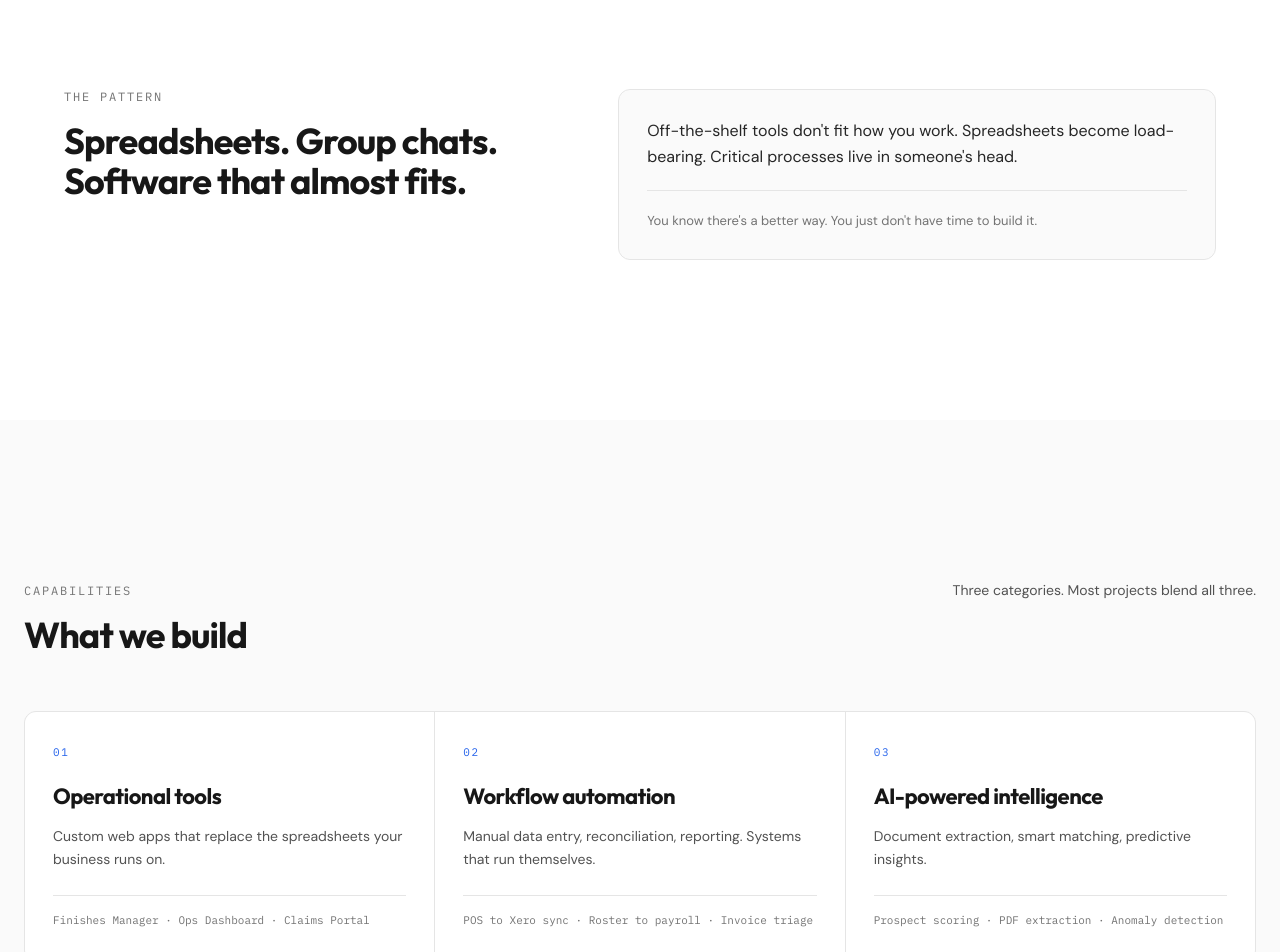
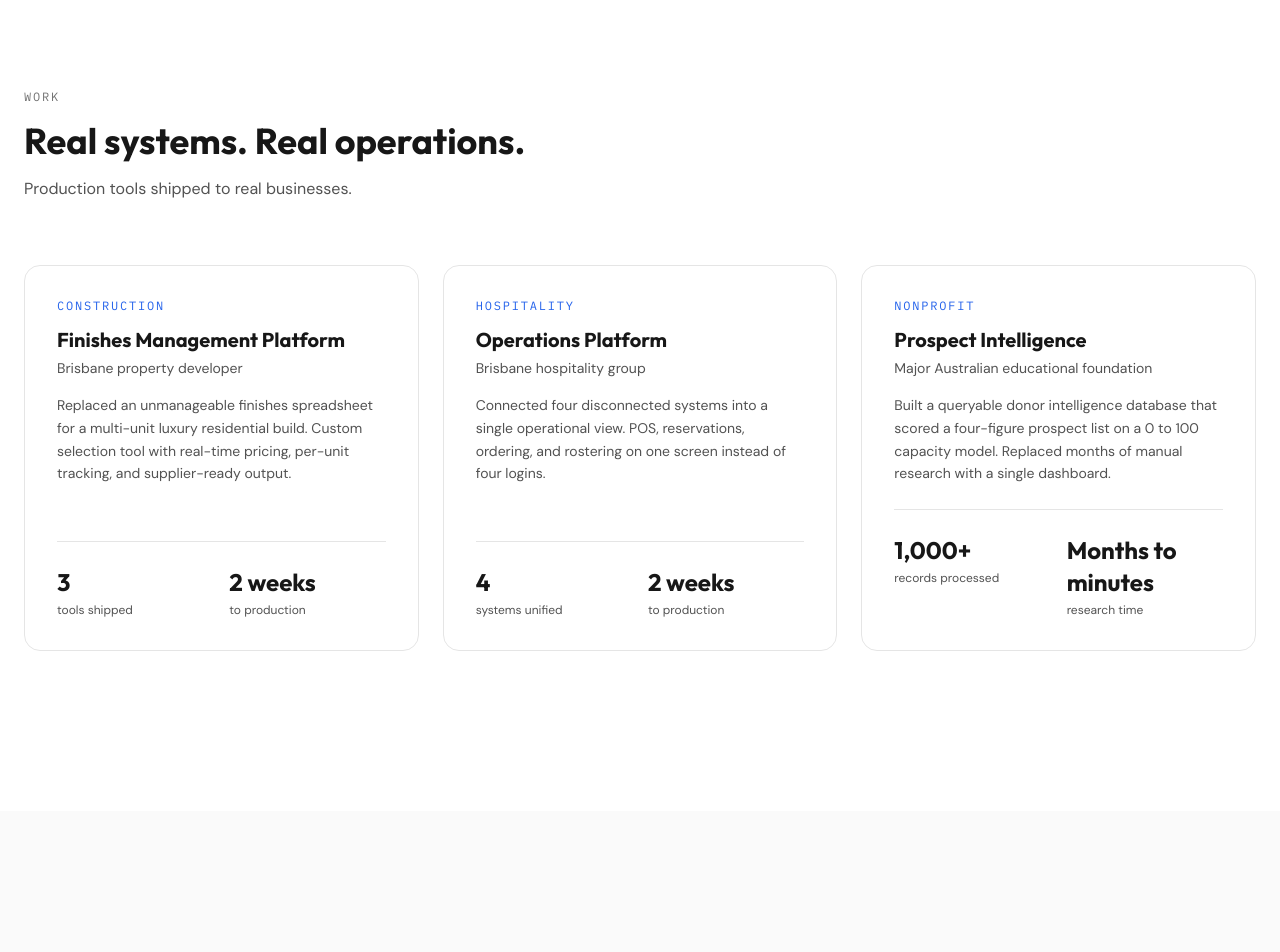
Before and after one commit to openland17/aiwebsite, a Next.js app: page / in a window 1280 px wide. Shown: the part 860-1812 px from the top of the page. Built offline with nearby package versions, Linux system fonts and the light colour scheme.

Commit message:
Remove Problem, CustomSolutions, HowWeWork sections

```diff
--- a/app/page.tsx
+++ b/app/page.tsx
@@ -1,10 +1,7 @@
 import { Navbar } from "@/components/sections/Navbar";
 import { Hero } from "@/components/sections/Hero";
-import { Problem } from "@/components/sections/Problem";
-import { CustomSolutions } from "@/components/sections/CustomSolutions";
 import { CaseStudies } from "@/components/sections/CaseStudies";
 import { Testimonial } from "@/components/sections/Testimonial";
-import { HowWeWork } from "@/components/sections/HowWeWork";
 import { Contact } from "@/components/sections/Contact";
 import { Footer } from "@/components/sections/Footer";
 
@@ -14,11 +11,8 @@ export default function Home() {
       <Navbar />
       <main>
         <Hero />
-        <Problem />
-        <CustomSolutions />
         <CaseStudies />
         <Testimonial />
-        <HowWeWork />
         <Contact />
       </main>
       <Footer />
--- a/components/sections/CustomSolutions.tsx
+++ /dev/null
@@ -1,75 +0,0 @@
-"use client";
-
-import { BlurFade } from "@/components/magicui/blur-fade";
-
-const CARDS = [
-  {
-    tag: "01",
-    title: "Operational tools",
-    description:
-      "Custom web apps that replace the spreadsheets your business runs on.",
-    examples: "Finishes Manager · Ops Dashboard · Claims Portal",
-  },
-  {
-    tag: "02",
-    title: "Workflow automation",
-    description:
-      "Manual data entry, reconciliation, reporting. Systems that run themselves.",
-    examples: "POS to Xero sync · Roster to payroll · Invoice triage",
-  },
-  {
-    tag: "03",
-    title: "AI-powered intelligence",
-    description:
-      "Document extraction, smart matching, predictive insights.",
-    examples: "Prospect scoring · PDF extraction · Anomaly detection",
-  },
-] as const;
-
-export function CustomSolutions() {
-  return (
-    <section
-      id="what-we-build"
-      className="bg-neutral-50 px-6 py-24 md:py-32 lg:py-40"
-    >
-      <div className="mx-auto max-w-7xl">
-        <BlurFade inView inViewMargin="-100px">
-          <div className="flex flex-wrap items-baseline justify-between gap-8">
-            <div>
-              <p className="font-mono text-xs uppercase tracking-[0.15em] text-neutral-500">
-                Capabilities
-              </p>
-              <h2 className="mt-4 font-heading text-3xl font-bold tracking-tight text-neutral-900 sm:text-4xl">
-                What we build
-              </h2>
-            </div>
-            <p className="max-w-md text-sm text-neutral-600">
-              Three categories. Most projects blend all three.
-            </p>
-          </div>
-        </BlurFade>
-
-        <div className="mt-14 grid grid-cols-1 gap-px overflow-hidden rounded-xl border border-neutral-200 bg-neutral-200 sm:grid-cols-2 lg:grid-cols-3">
-          {CARDS.map((card, i) => (
-            <BlurFade key={card.title} inView delay={i * 0.1} inViewMargin="-50px">
-              <div className="flex h-full flex-col bg-white px-7 py-8">
-                <div className="font-mono text-[11px] tracking-[0.15em] text-accent">
-                  {card.tag}
-                </div>
-                <h3 className="mt-5 font-heading text-[22px] font-bold tracking-tight text-neutral-900">
-                  {card.title}
-                </h3>
-                <p className="mt-3 flex-1 text-sm leading-relaxed text-neutral-600">
-                  {card.description}
-                </p>
-                <div className="mt-6 border-t border-neutral-200 pt-4 font-mono text-[11px] leading-relaxed text-neutral-500">
-                  {card.examples}
-                </div>
-              </div>
-            </BlurFade>
-          ))}
-        </div>
-      </div>
-    </section>
-  );
-}
--- a/components/sections/HowWeWork.tsx
+++ /dev/null
@@ -1,79 +0,0 @@
-"use client";
-
-import { Search, PenTool, Code, LifeBuoy } from "lucide-react";
-import { BlurFade } from "@/components/magicui/blur-fade";
-
-const STEPS = [
-  {
-    step: 1,
-    icon: Search,
-    title: "Discovery",
-    description:
-      "We sit down with you and learn how your business actually runs. The real workflows, not the org chart.",
-  },
-  {
-    step: 2,
-    icon: PenTool,
-    title: "Design",
-    description:
-      "We map exactly what we're building before any code is written. You sign off on the scope.",
-  },
-  {
-    step: 3,
-    icon: Code,
-    title: "Build",
-    description:
-      "Working software in your hands inside 1 to 2 weeks. Tested end to end.",
-  },
-  {
-    step: 4,
-    icon: LifeBuoy,
-    title: "Support",
-    description:
-      "Ongoing refinement as your business changes. Monthly retainer or pay-as-you-go.",
-  },
-] as const;
-
-export function HowWeWork() {
-  return (
-    <section id="how-we-work" className="bg-white py-24 md:py-32 lg:py-40">
-      <div className="mx-auto max-w-7xl px-6 text-center">
-        <BlurFade inView inViewMargin="-100px">
-          <p className="font-mono text-xs uppercase tracking-[0.15em] text-neutral-500">
-            How it works.
-          </p>
-          <h2 className="mt-4 font-heading text-3xl font-bold text-neutral-900 sm:text-4xl">
-            Fixed scope. Fixed timeline. Working software in 7 days.
-          </h2>
-        </BlurFade>
-
-        <div className="relative mt-16 grid grid-cols-1 gap-8 md:grid-cols-4">
-          <div
-            className="absolute left-0 right-0 top-8 hidden border-t border-neutral-200 md:block"
-            aria-hidden
-          />
-          {STEPS.map((item, i) => {
-            const Icon = item.icon;
-            return (
-              <BlurFade key={item.step} inView delay={i * 0.12} inViewMargin="-50px">
-                <div className="relative flex flex-col items-center text-center">
-                  <span
-                    className="font-heading text-6xl font-bold text-neutral-200"
-                    aria-hidden
-                  >
-                    {item.step}
-                  </span>
-                  <Icon className="mt-2 h-8 w-8 text-accent" aria-hidden />
-                  <h3 className="mt-4 font-heading font-bold text-neutral-900">{item.title}</h3>
-                  <p className="mt-2 text-sm text-neutral-600">
-                    {item.description}
-                  </p>
-                </div>
-              </BlurFade>
-            );
-          })}
-        </div>
-      </div>
-    </section>
-  );
-}
--- a/components/sections/Problem.tsx
+++ /dev/null
@@ -1,34 +0,0 @@
-"use client";
-
-import { BlurFade } from "@/components/magicui/blur-fade";
-
-export function Problem() {
-  return (
-    <section className="bg-white px-6 py-24 md:py-32 lg:py-40">
-      <div className="mx-auto grid max-w-6xl items-start gap-14 md:grid-cols-[minmax(0,1fr)_minmax(0,1.2fr)]">
-        <BlurFade inView inViewMargin="-100px">
-          <p className="font-mono text-xs uppercase tracking-[0.15em] text-neutral-500">
-            The pattern
-          </p>
-          <h2 className="mt-4 font-heading text-3xl font-bold leading-tight tracking-tight text-neutral-900 text-balance sm:text-4xl">
-            Spreadsheets. Group chats. Software that almost fits.
-          </h2>
-        </BlurFade>
-
-        <BlurFade inView delay={0.12} inViewMargin="-100px">
-          <div className="rounded-xl border border-neutral-200 bg-neutral-50 p-7">
-            <p className="text-base leading-relaxed text-neutral-800">
-              Off-the-shelf tools don&apos;t fit how you work. Spreadsheets
-              become load-bearing. Critical processes live in someone&apos;s
-              head.
-            </p>
-            <p className="mt-5 border-t border-neutral-200 pt-5 text-[13px] text-neutral-500">
-              You know there&apos;s a better way. You just don&apos;t have time
-              to build it.
-            </p>
-          </div>
-        </BlurFade>
-      </div>
-    </section>
-  );
-}
--- a/lib/constants.ts
+++ b/lib/constants.ts
@@ -4,7 +4,6 @@ export const SITE = {
 
 export const NAV_LINKS = [
   { label: "Work", href: "#case-studies" },
-  { label: "Process", href: "#how-we-work" },
   { label: "Contact", href: "#contact" },
 ] as const;
 
```
